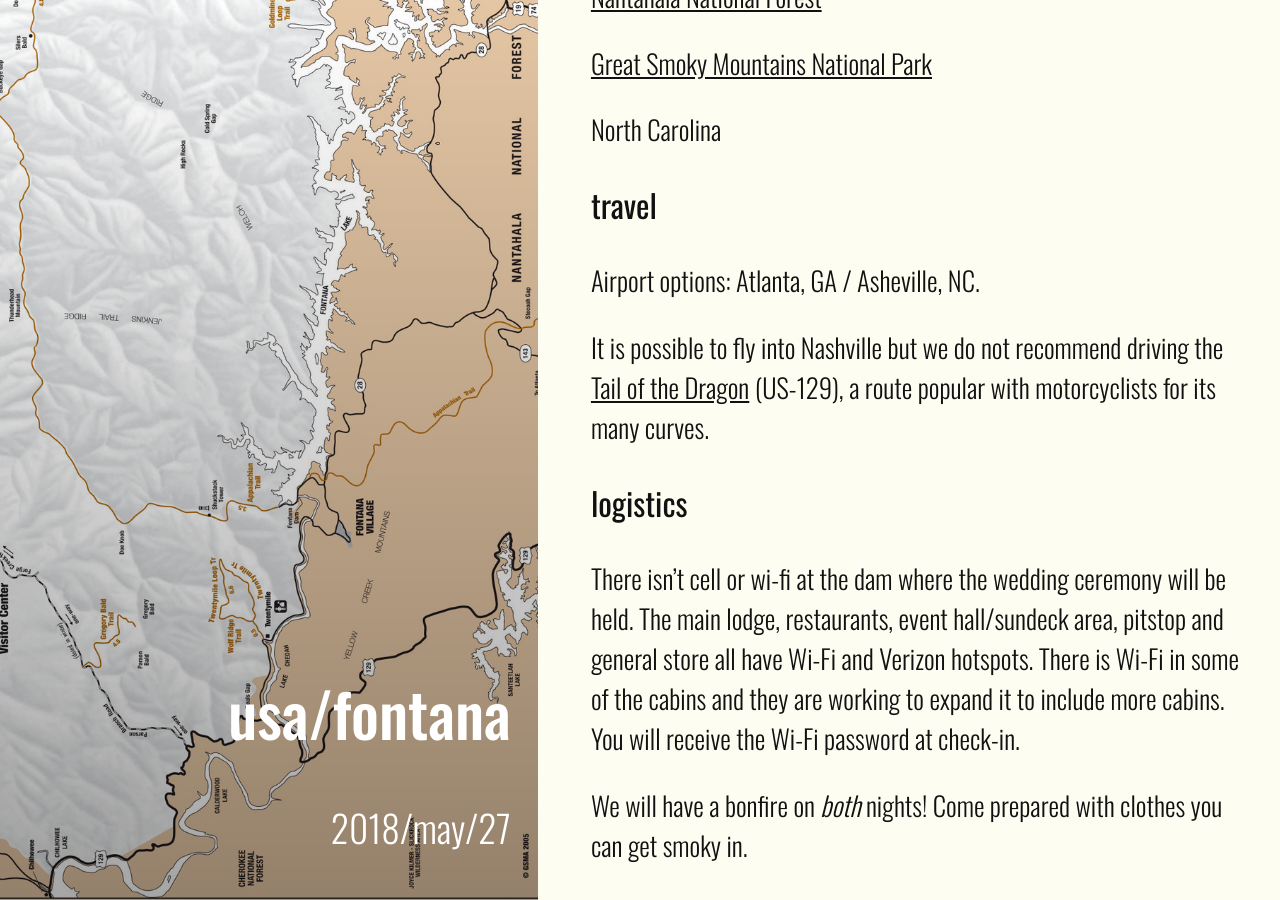
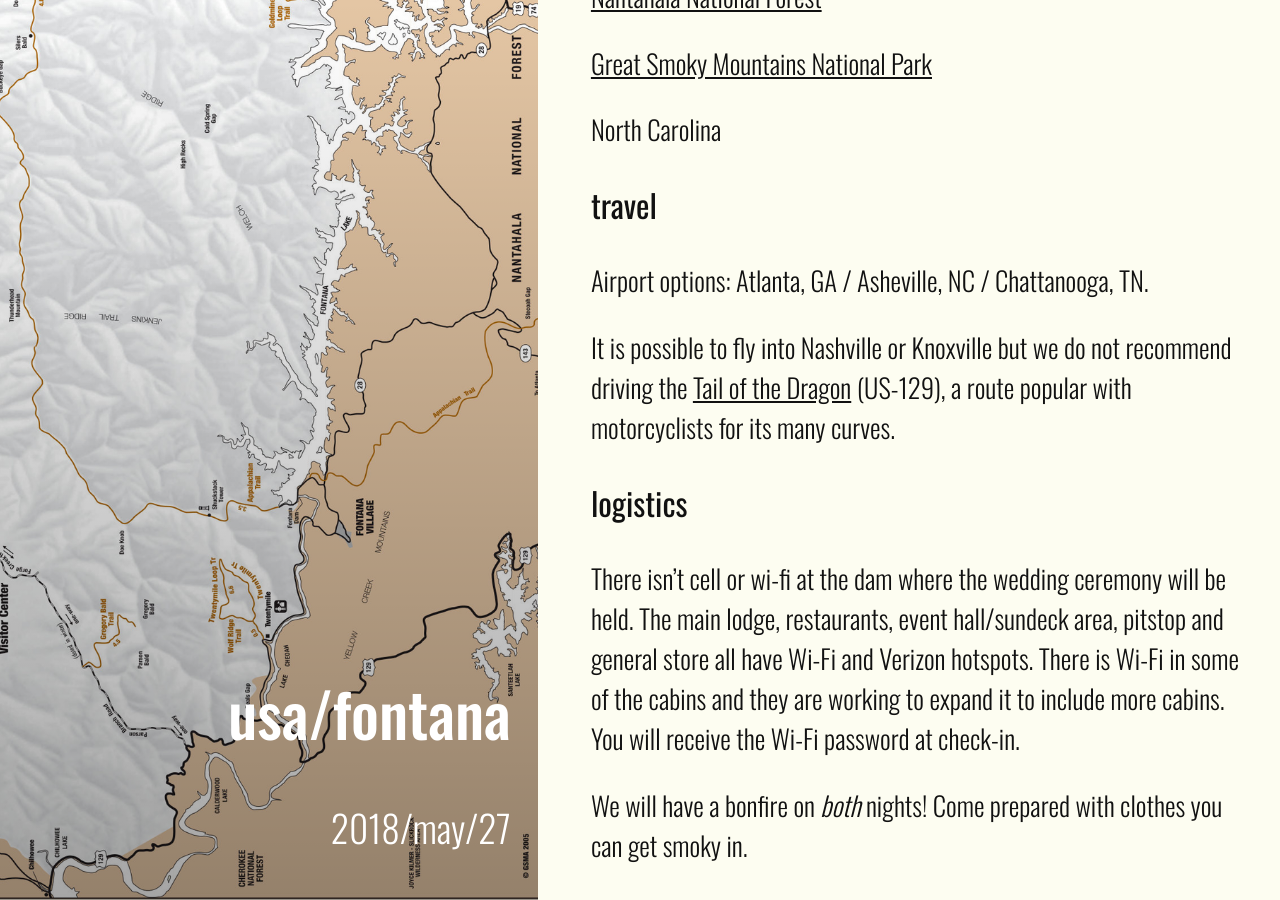
Before and after one commit to french-cherian/french-cherian.github.io, a Jekyll site: the page built from 2-usa.md, in a window 1280 px wide and 900 px high, scrolled down 1460 px. Built offline with Jekyll 4.4.1, drawn with Linux system fonts in a browser that asks for light colours.

Commit message:
travel updates.

```diff
--- a/2-usa.md
+++ b/2-usa.md
@@ -44,9 +44,9 @@ Fontana Dam / Fontana Village
 North Carolina
 
 ### travel
-Airport options: Atlanta, GA / Asheville, NC.
+Airport options: Atlanta, GA / Asheville, NC / Chattanooga, TN.
 
-It is possible to fly into Nashville but we do not recommend driving the [Tail of the Dragon](https://tailofthedragon.com/details/) (US-129), a route popular with motorcyclists for its many curves.
+It is possible to fly into Nashville or Knoxville but we do not recommend driving the [Tail of the Dragon](https://tailofthedragon.com/details/) (US-129), a route popular with motorcyclists for its many curves.
 
 ### logistics
 
```
